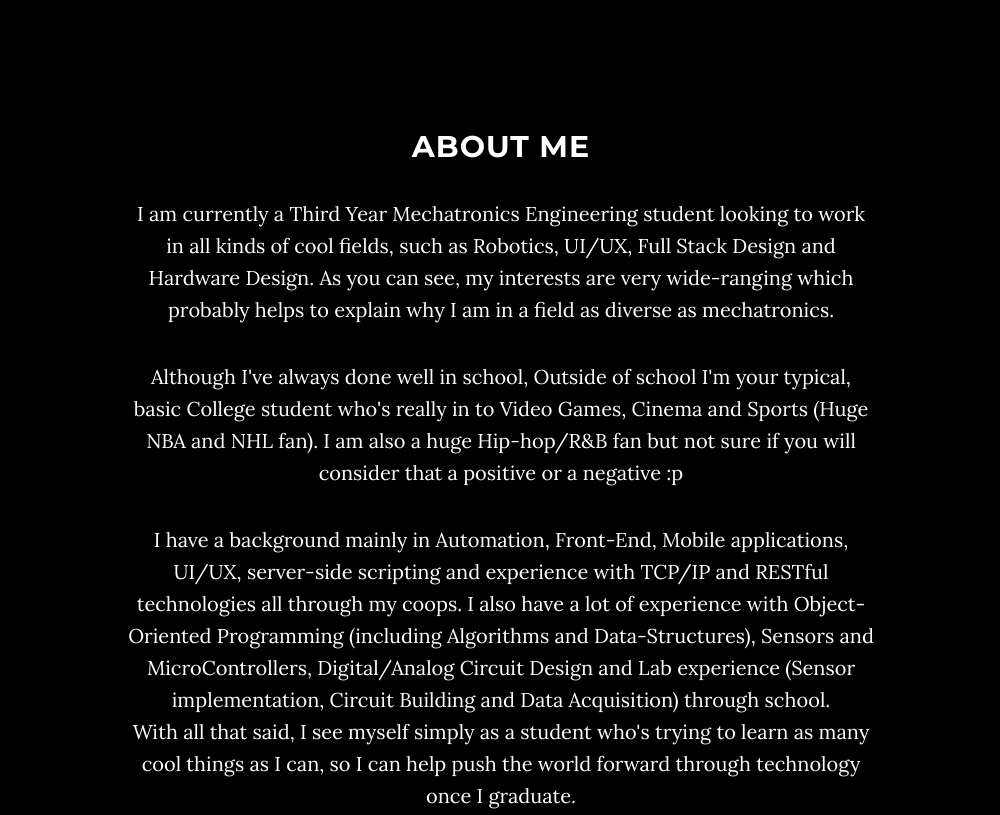
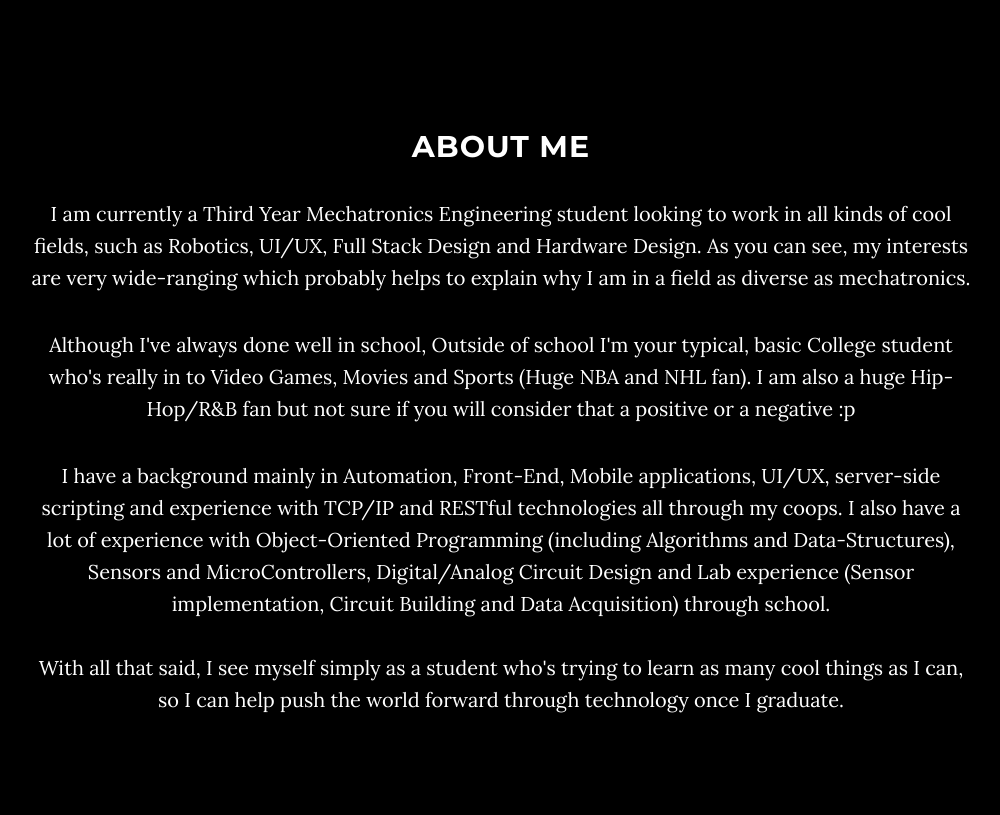
Before and after one commit to Zaki-Ahmed/Zaki-Ahmed.github.io, a website: page index.html in a window 1280 px wide. Shown: the part 920-1735 px from the top of the page, without its empty margins (139-1139 px from the left). Drawn offline with nearby package versions, Linux system fonts and the light colour scheme; some packages are replaced by stand-ins of ours.

Commit message:
color changes

```diff
--- a/css/grayscale.css
+++ b/css/grayscale.css
@@ -315,4 +315,14 @@ body {
 }
 #contact {
   padding-bottom:250px;
+  width: 100%;
+  background-color: #020202;
 }
+#about {
+  padding-bottom: 250 px;
+  width: 100%;
+  background-color: #020202;
+}
+#download {
+  padding-top: 0px;
+}
--- a/index.html
+++ b/index.html
@@ -79,7 +79,7 @@
         <div class="intro-body">
             <div class="container">
                 <div class="row">
-                	<div class ='col-md-6 col-md-offset-3'>
+                	<div class ='col-md-8 col-md-offset-2'>
                 		<img class="centre-block" src="img/profile.jpg" alt="" style="border-radius: 500px;">
                         <h1 class="brand-default"><br>Zaki Ahmed</h1>
                         <p class="intro-text">
@@ -97,13 +97,13 @@
     <!-- About Section -->
     <section id="about" class="container content-section text-center">
         <div class="row">
-            <div class="col-lg-8 col-lg-offset-2">
+            <div class="col-md-10 col-lg-offset-1">
                 <h2>About me</h2>
                 <p> I am currently a Third Year Mechatronics Engineering student looking to work in all kinds of cool fields, such as Robotics, UI/UX, Full Stack Design and Hardware Design. As you can see, my interests are very wide-ranging which probably helps to explain why I am in a field as diverse as mechatronics.
                 </p>
-                <p>Although I've always done well in school, Outside of school I'm your typical, basic College student who's really in to Video Games, Cinema and Sports (Huge NBA and NHL fan). I am also a huge Hip-hop/R&B fan but not sure if you will consider that a positive or a negative :p
+                <p>Although I've always done well in school, Outside of school I'm your typical, basic College student who's really in to Video Games, Movies and Sports (Huge NBA and NHL fan). I am also a huge Hip-Hop/R&B fan but not sure if you will consider that a positive or a negative :p
                 </p>
-                <p>I have a background mainly in Automation, Front-End, Mobile applications, UI/UX, server-side scripting and experience with TCP/IP and RESTful technologies all through my coops. I also have a lot of experience with Object-Oriented Programming (including Algorithms and Data-Structures), Sensors and MicroControllers, Digital/Analog Circuit Design and Lab experience (Sensor implementation, Circuit Building and Data Acquisition) through school. <br/> With all that said, I see myself simply as a student who's trying to learn as many cool things as I can, so I can help push the world forward through technology once I graduate.</p>
+                <p>I have a background mainly in Automation, Front-End, Mobile applications, UI/UX, server-side scripting and experience with TCP/IP and RESTful technologies all through my coops. I also have a lot of experience with Object-Oriented Programming (including Algorithms and Data-Structures), Sensors and MicroControllers, Digital/Analog Circuit Design and Lab experience (Sensor implementation, Circuit Building and Data Acquisition) through school. <br/><br/> With all that said, I see myself simply as a student who's trying to learn as many cool things as I can, so I can help push the world forward through technology once I graduate.</p>
             </div>
         </div>
     </section>
```
